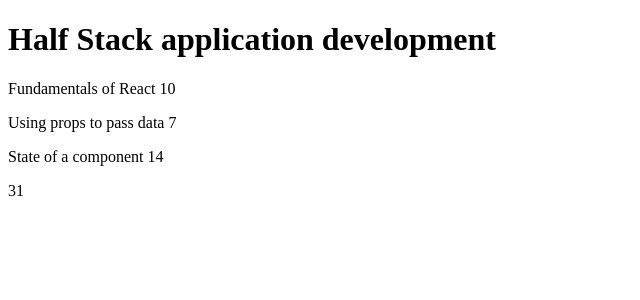
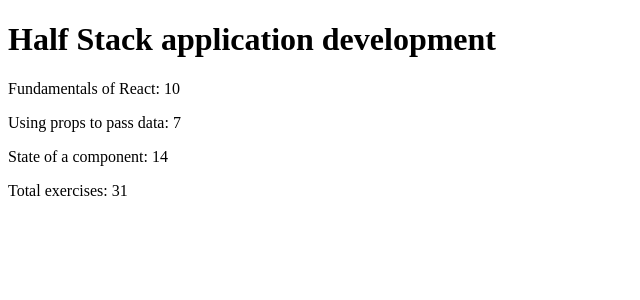
Before and after one commit to Mackensson/FullStackOpen, a React (Vite) app in the folder part1/: page / in a window 1280 px wide. Shown: the top 300 px of the page, without its empty margins (0-640 px from the left). Built offline with nearby package versions, Linux system fonts and the light colour scheme.

Commit message:
exercise 1.4
progress on part1

```diff
--- a/part1/src/App.jsx
+++ b/part1/src/App.jsx
@@ -38,25 +38,27 @@
 
 
 const App = () => {
+  console.log('App Init..')
   const course = 'Half Stack application development'
-  const part1 = {
-    name: 'Fundamentals of React',
-    exercises: 10
-  }
-  const part2 = {
-    name: 'Using props to pass data',
-    exercises: 7
-  }
-  const part3 = {
-    name: 'State of a component',
-    exercises: 14
-  }
-
+  const parts = [
+    {
+      name: 'Fundamentals of React:',
+      exercises: 10
+    },
+    {
+      name: 'Using props to pass data:',
+      exercises: 7
+    },
+    {
+      name: 'State of a component:',
+      exercises: 14
+    }
+  ]
   return (
     <div>
       <Header course={course}></Header>
-      <Content part1={part1} part2={part2} part3={part3}></Content>
-      <Total total={part1.exercises + part2.exercises + part3.exercises}></Total>
+      <Content part1={parts[0]} part2={parts[1]} part3={parts[2]}></Content>
+      <Total message='Total exercises: ' total={parts[0].exercises + parts[1].exercises + parts[2].exercises}></Total>
     </div>
   )
 }
```
